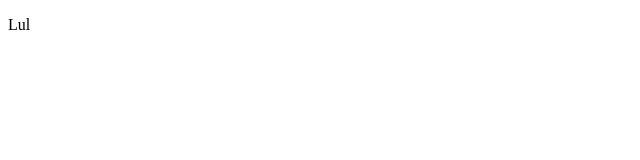
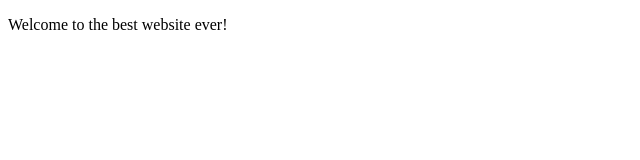
Before and after one commit to wenbin-billy-zhao/troop70atx-website, a plain HTML site: page public/index.html in a window 1280 px wide. Shown: the whole page, without its empty margins (0-640 px from the left). Drawn offline with Linux system fonts and the light colour scheme.

Commit message:
modified:   public/index.html

```diff
--- a/public/index.html
+++ b/public/index.html
@@ -2,11 +2,11 @@
 <html>
 
 <head>
-    <title>Test Website</title>
+    <title>Troop 70 Website</title>
 </head>
 
 <body>
-    <p>Lul</p>
+    <p>Welcome to the best website ever!</p>
 </body>
 
 </html>
```
